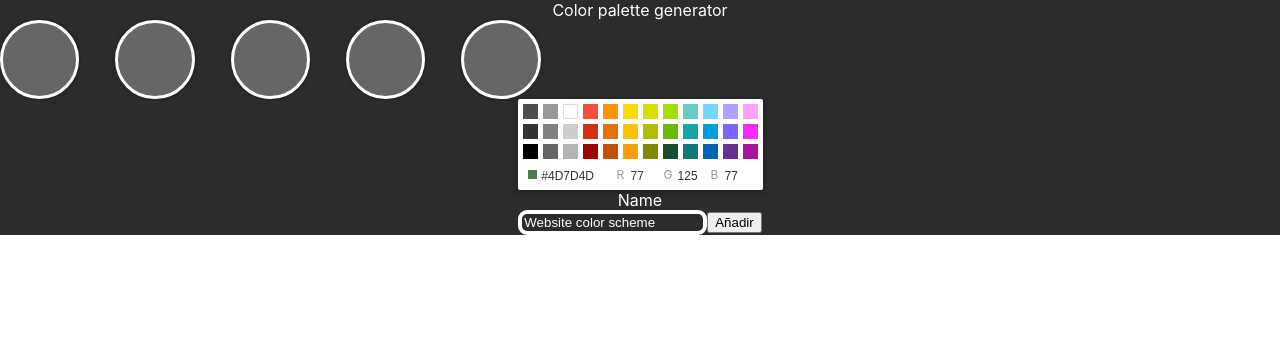
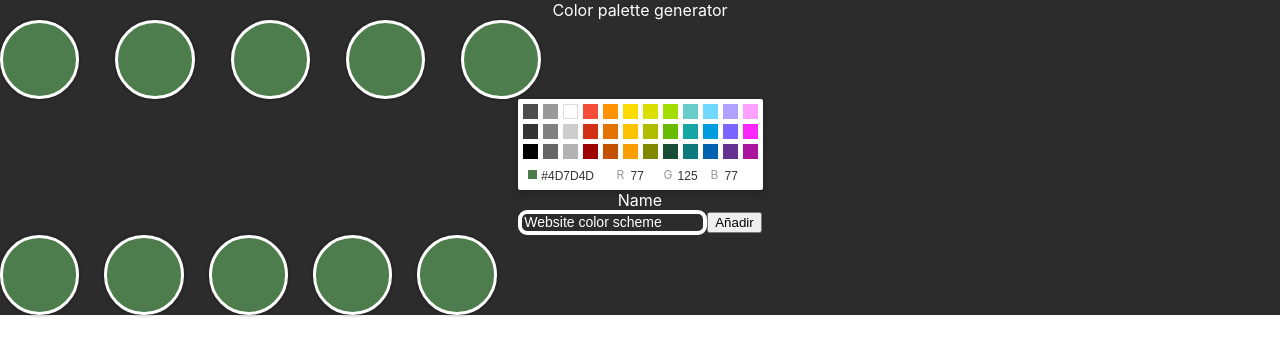
Before and after one commit to ivvasel/pruebaOxygen, a React (Create React App) app in the folder app2/: page / in a window 1280 px wide. Both pictures are taken after a click on the button "Añadir". Shown: the top 356 px of the page. Built offline with nearby package versions, Linux system fonts and the light colour scheme; the HTML template or start-up script is replaced by a standard one.

Commit message:
ListSaved

```diff
--- a/app2/src/App.css
+++ b/app2/src/App.css
@@ -13,7 +13,19 @@
 
   cursor: pointer;
   box-shadow: 0px 0px 2px 2px #00000026;
+}
+.listPaletaSaved{
+  display: flex;
+  gap:25px;
+}
+.circuloSaved{
+  border-radius: 50%;
+  border: 3px solid white;
 
+  cursor: pointer;
+  box-shadow: 0px 0px 2px 2px #00000026;
+  width: 42px;
+  height: 42px;
 }
 input{
   background-color: transparent;
@@ -23,6 +35,7 @@ input{
 }
 input::placeholder{
   color:white;
+  font-size: 14px;
 }
 
 @media (max-width:450px){
--- a/app2/src/App.js
+++ b/app2/src/App.js
@@ -1,12 +1,11 @@
 import "./App.css";
-import ListPalette from "./components/ListPalette";
+import Wrap from "./components/Wrap";
 
 function App() {
   return (
     <div className="App">
       <header>Color palette generator</header>
-
-      <ListPalette />
+      <Wrap/>
     </div>
   );
 }
--- /dev/null
+++ b/app2/src/components/Circle.js
@@ -0,0 +1,15 @@
+import React from "react";
+
+export default function Circle({
+  circle = {},
+  onClick,
+  className = "circulo",
+}) {
+  return (
+    <div
+      name="circulo"
+      onClick={onClick}
+      style={{ backgroundColor: circle.color }}
+      className="circulo"></div>
+  );
+}
--- a/app2/src/components/ListPalette.js
+++ b/app2/src/components/ListColors.js
@@ -1,15 +1,9 @@
 import React, { useState } from "react";
 import { CompactPicker } from "react-color";
+import Circle from "./Circle";
 import "../App.css";
 
-export default function ListPalette() {
-  const [palette, setPalette] = useState([
-    { color: "#666666", order: 1 },
-    { color: "#666666", order: 2 },
-    { color: "#666666", order: 3 },
-    { color: "#666666", order: 4 },
-    { color: "#666666", order: 5 },
-  ]);
+export default function ListColors({ palette = [], setPalette }) {
   const [selected, setSelected] = useState(0);
 
   const handlePick = (circle) => {
@@ -23,7 +17,6 @@ export default function ListPalette() {
       }
       return { ...circle };
     });
-    console.log(newPalette)
     setPalette(newPalette);
   };
 
@@ -31,12 +24,7 @@ export default function ListPalette() {
     <div>
       <div name="listColors" className="paleta">
         {palette.map((circle) => {
-          return (
-            <div
-              onClick={() => handlePick(circle)}
-              style={{ "background-color": circle.color }}
-              className="circulo"></div>
-          );
+          return <Circle circle={circle} onClick={()=>handlePick(circle)} />;
         })}
       </div>
       <div>
@@ -45,11 +33,6 @@ export default function ListPalette() {
           onChangeComplete={handleChangeComplete}
         />
       </div>
-      <div name="Name">
-        <div>Name</div>
-        <input placeholder="Website color scheme"></input>
-        <button>Añadir</button>
-      </div>
     </div>
   );
 }
--- /dev/null
+++ b/app2/src/components/ListFavs.js
@@ -0,0 +1,22 @@
+import React, { useState } from "react";
+import Circle from "./Circle";
+
+export default function ListFavs({ saved = [], setSaved }) {
+  return (
+    <div>
+      {saved?.map((item) => {
+        return (
+          <div>
+            <div>{item.name}</div>
+            <div name="listaColores" className="listPaletaSaved">
+              {item.palette.map((color) => {
+                console.log(color)
+                return <Circle circle={color} className={"circuloSaved"}/>;
+              })}
+            </div>
+          </div>
+        );
+      })}
+    </div>
+  );
+}
--- /dev/null
+++ b/app2/src/components/Wrap.js
@@ -0,0 +1,39 @@
+import React, { useRef, useState } from "react";
+import ListColors from "./ListColors";
+import ListFavs from "./ListFavs";
+
+const initColor = { color: "#4D7D4D" };
+
+export default function Wrap() {
+  const [palette, setPalette] = useState(() => {
+    const lengthPalette = 5;
+    var initPalette = new Array(lengthPalette);
+    for (var i = 0; i < lengthPalette; i++) {
+      initPalette[i] = { ...initColor, order: i };
+    }
+    return initPalette;
+  });
+  const textInput = useRef(null);
+
+  const [saved, setSaved] = useState(new Array());
+
+  const handleSave = () => {
+    setSaved([...saved, { name: textInput.current.value, palette: palette }]);
+  };
+  return (
+    <div>
+      <ListColors palette={palette} setPalette={setPalette} />
+
+      <div name="Name">
+        <div>Name</div>
+        <input
+          type={"text"}
+          ref={textInput}
+          placeholder="Website color scheme"></input>
+        <button onClick={handleSave}>Añadir</button>
+      </div>
+
+      <ListFavs saved={saved} />
+    </div>
+  );
+}
```
Also changed, not shown: app2/src/components/ListSaved.js (deleted).
